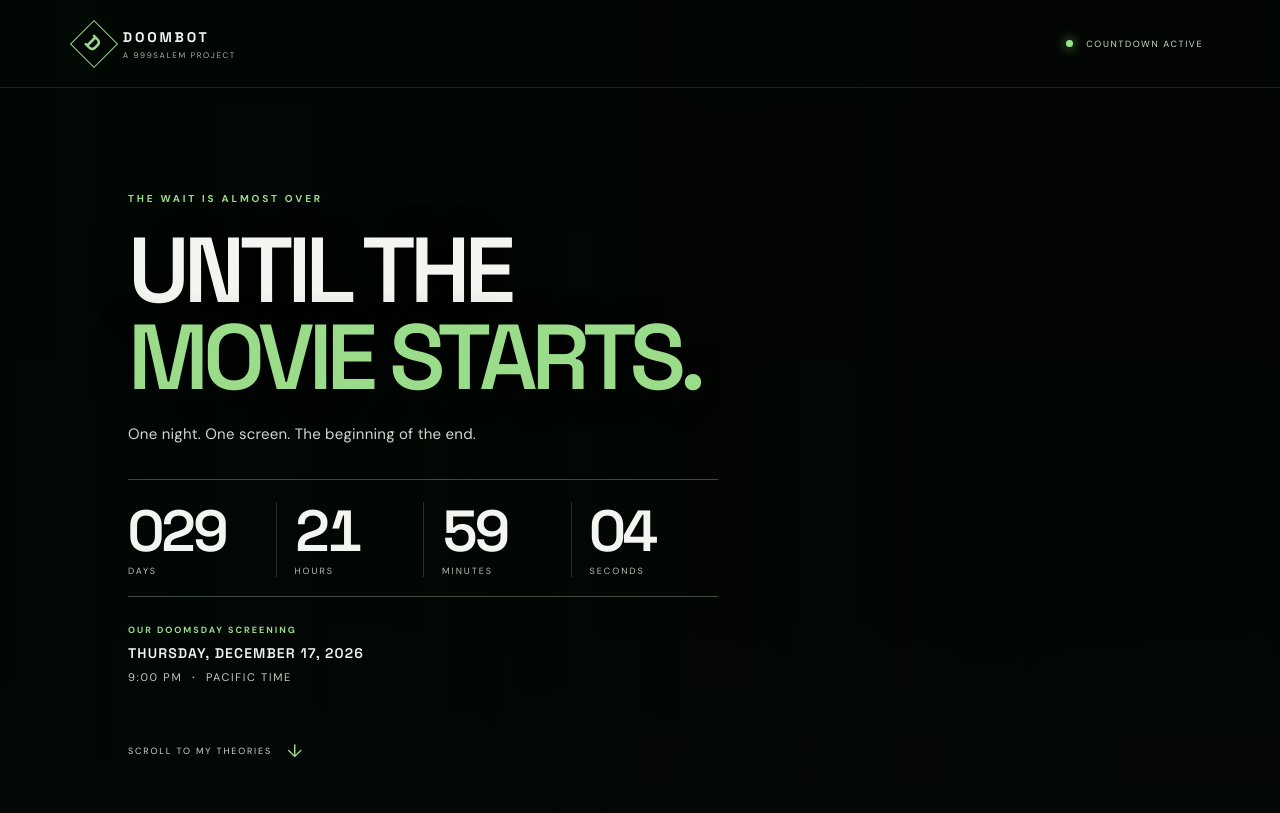
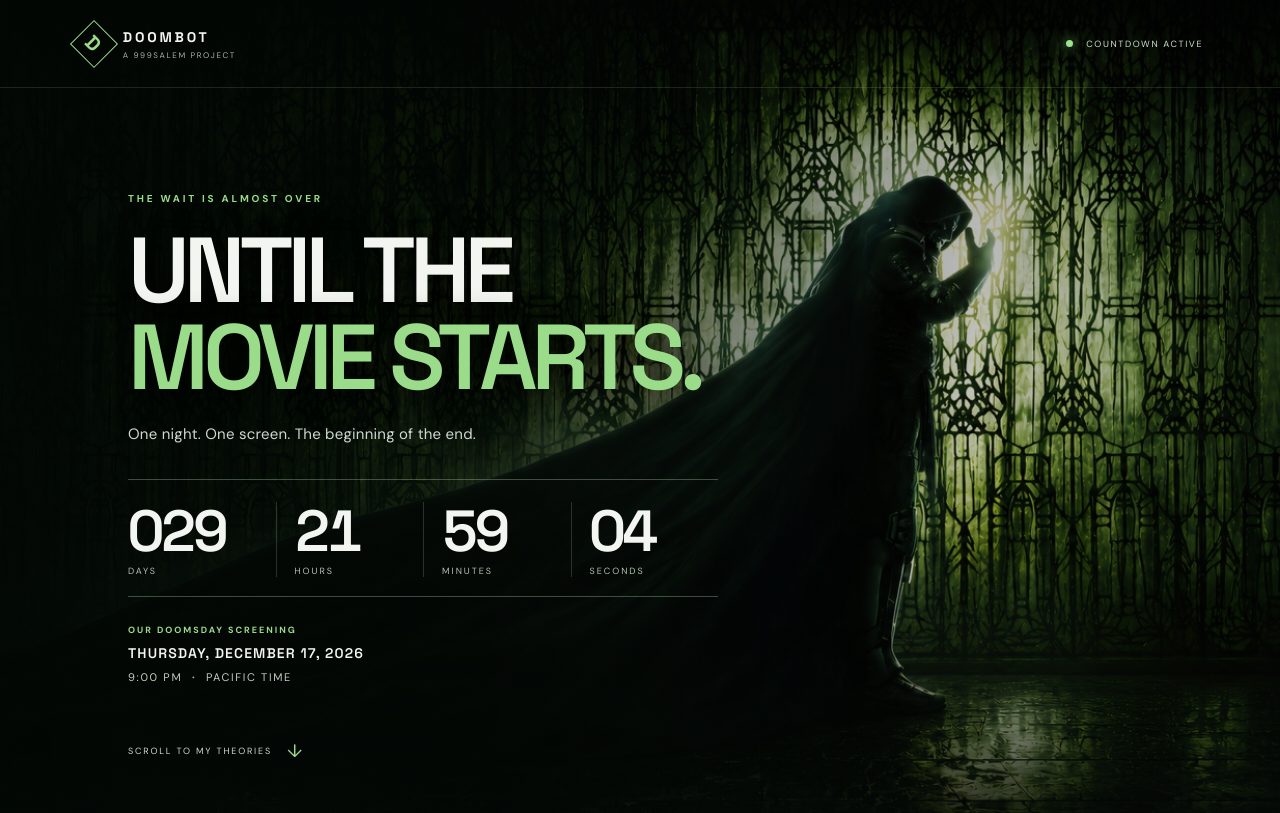
Before and after one commit to 999salem/doombot, a plain HTML site: page index.html in a window 1280 px wide. Shown: the top 813 px of the page. Drawn offline with Linux system fonts and the light colour scheme.

Commit message:
Update styles.css

```diff
--- a/styles.css
+++ b/styles.css
@@ -5,7 +5,7 @@ body{margin:0;background:var(--bg);color:var(--white);font-family:"DM Sans",sans
 a{color:inherit;text-decoration:none}
 .hero{min-height:900px;min-height:100svh;position:relative;isolation:isolate;overflow:hidden;background:#030604}
 .hero-image,.hero-shade{position:absolute;inset:0;z-index:-2}
-.hero-image{background-image:url("assets/doom-hero.jpeg");background-size:cover;background-position:center 48%;transform:scale(1.015)}
+.hero-image{background-image:url("doom-hero.jpeg");background-size:cover;background-position:center 48%;transform:scale(1.015)}
 .hero-shade{z-index:-1;background:linear-gradient(90deg,rgba(2,7,4,.92) 0%,rgba(2,7,4,.73) 37%,rgba(2,7,4,.18) 76%,rgba(2,7,4,.25) 100%),linear-gradient(0deg,#050907 0%,transparent 30%,rgba(0,0,0,.2) 100%)}
 .topbar{height:88px;padding:0 clamp(22px,6vw,88px);display:flex;align-items:center;justify-content:space-between;border-bottom:1px solid rgba(220,245,215,.12)}
 .brand{display:flex;align-items:center;gap:12px;letter-spacing:.13em}
```
